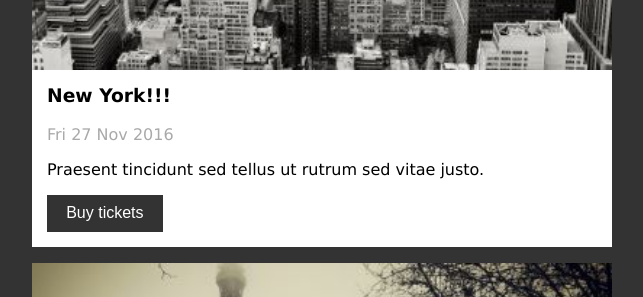
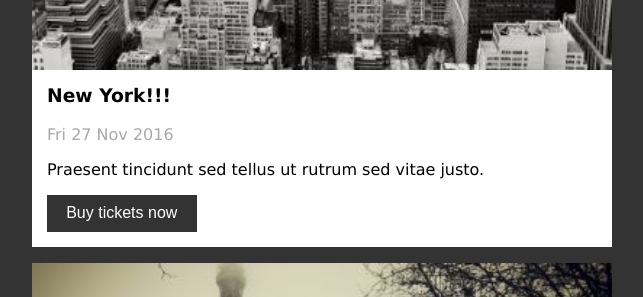
Before and after one commit to MariusCodeAcademy/feu8_1-react-cra, a React (Create React App) app: page / in a window 1280 px wide. Shown: the part 445-742 px from the top of the page, without its empty margins (318-961 px from the left). Built offline with nearby package versions, Linux system fonts and the light colour scheme.

Commit message:
1 component per file

```diff
--- a/src/App.js
+++ b/src/App.js
@@ -1,29 +1,8 @@
 // import logo from './assets/logo.svg';
 import './style/common.css';
 import './style/App.css';
-
-// funkcinis komponentas yra funkcija prasideda diziaja raide
-// grazina jsx
-function MainBtn() {
-  return <button className='btn'>Buy tickets</button>;
-}
-
-function Card1() {
-  const cityName = 'New York!!!';
-  return (
-    <article className='singleCard'>
-      <img src='/img/newyork.jpg' alt='new york' className='cardImg' />
-      <div className='cardInfo'>
-        <h3 className='cardTitle'>{cityName}</h3>
-        <p className='cardDate'>Fri 27 Nov 2016</p>
-        <p className='text'>
-          Praesent tincidunt sed tellus ut rutrum sed vitae justo.
-        </p>
-        <MainBtn />
-      </div>
-    </article>
-  );
-}
+import MainBtn from './components/MainBtn';
+import Card1 from './components/Card1';
 
 function Card2() {
   const cityName = 'Paris !!!';
--- /dev/null
+++ b/src/components/Card1.jsx
@@ -0,0 +1,20 @@
+import MainBtn from './MainBtn';
+
+function Card1() {
+  const cityName = 'New York!!!';
+  return (
+    <article className='singleCard'>
+      <img src='/img/newyork.jpg' alt='new york' className='cardImg' />
+      <div className='cardInfo'>
+        <h3 className='cardTitle'>{cityName}</h3>
+        <p className='cardDate'>Fri 27 Nov 2016</p>
+        <p className='text'>
+          Praesent tincidunt sed tellus ut rutrum sed vitae justo.
+        </p>
+        <MainBtn />
+      </div>
+    </article>
+  );
+}
+
+export default Card1;
--- /dev/null
+++ b/src/components/MainBtn.jsx
@@ -0,0 +1,7 @@
+// funkcinis komponentas yra funkcija prasideda diziaja raide
+// grazina jsx
+function MainBtn() {
+  return <button className='btn'>Buy tickets now</button>;
+}
+
+export default MainBtn;
```
